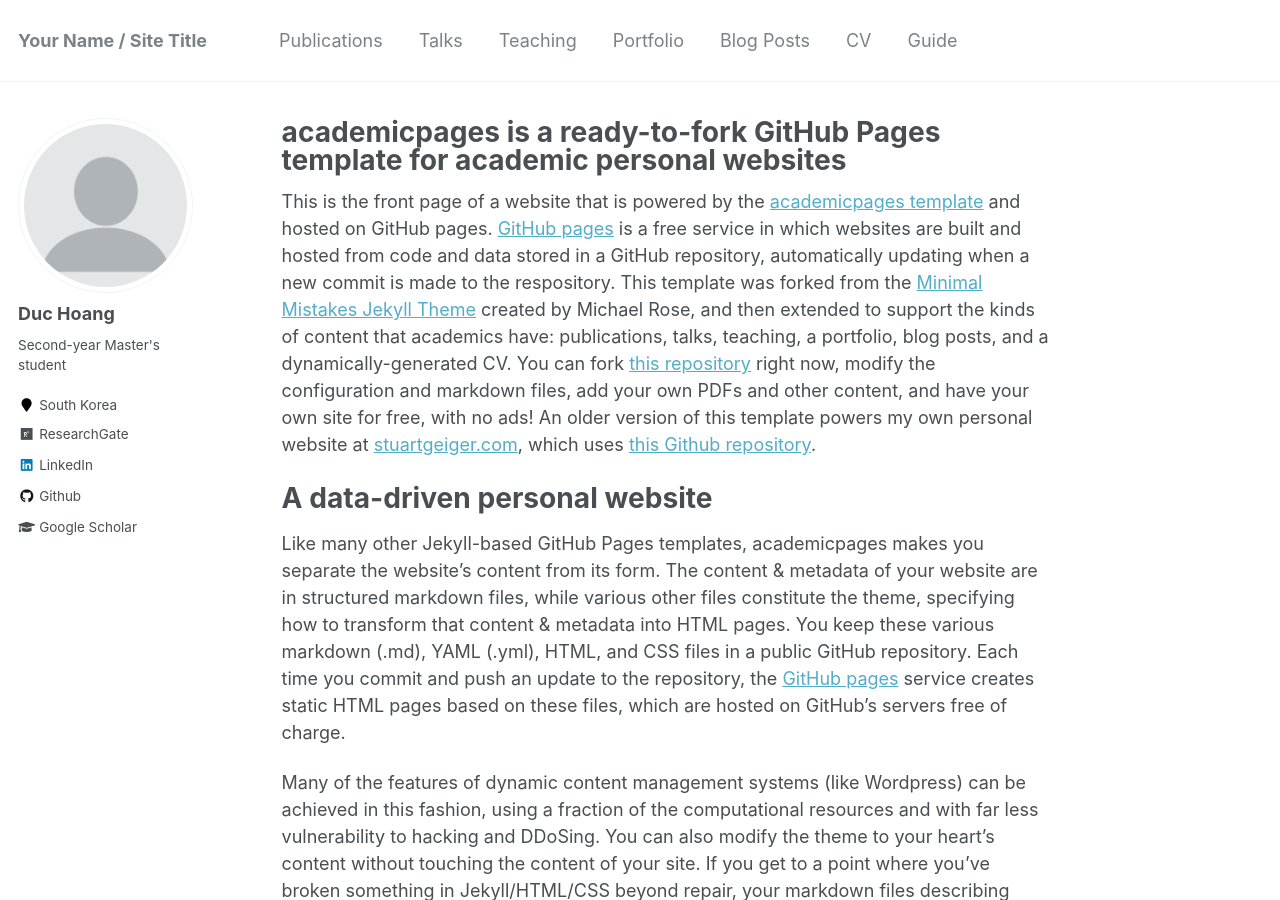
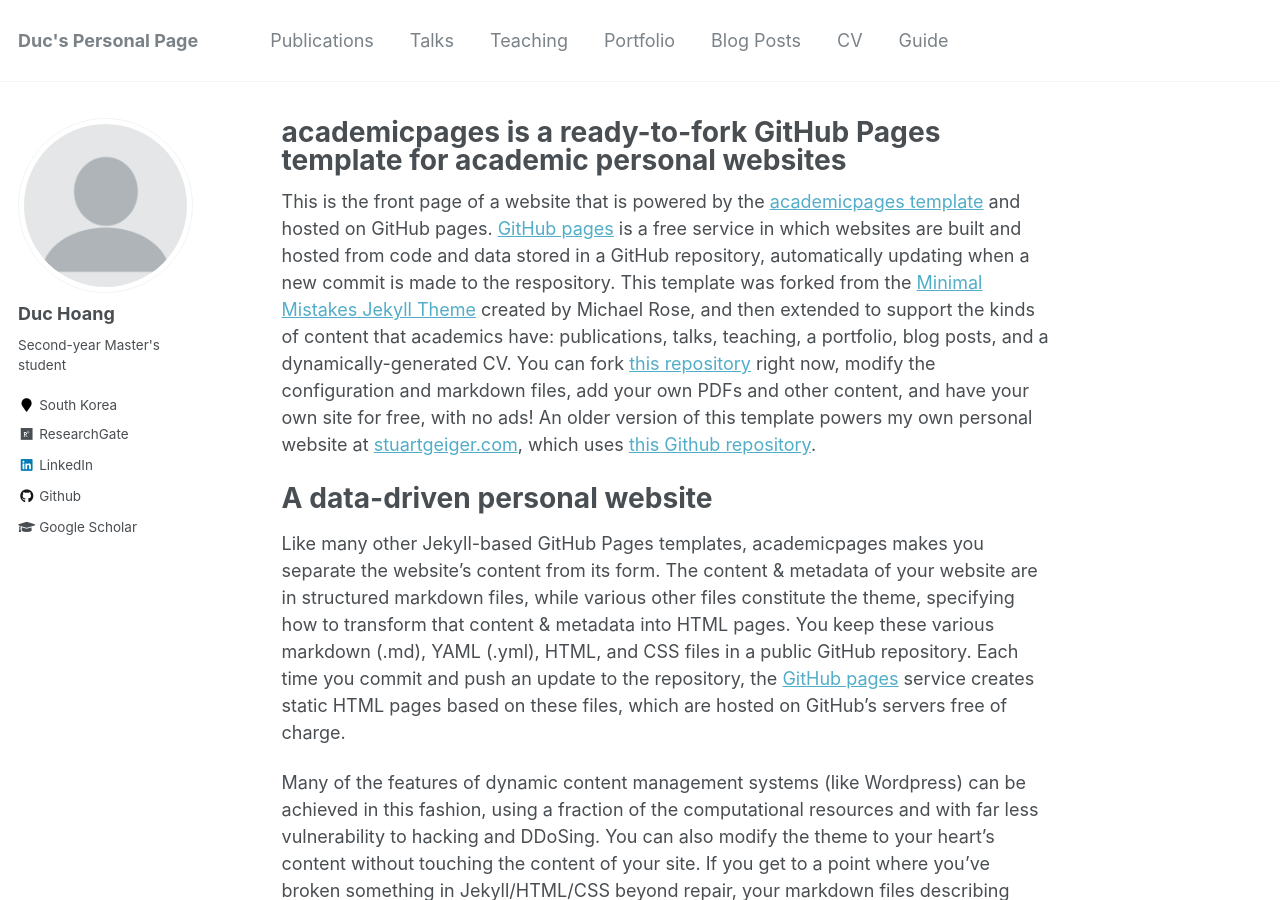
Before and after one commit to duchoang06/duchoang06.github.io, a Jekyll site: the page built from _pages/about.md, in a window 1280 px wide and 900 px high. Built offline with Jekyll 4.4.1, drawn with Linux system fonts in a browser that asks for light colours; some of the changed text lies outside the part shown.

```diff
--- a/_config.yml
+++ b/_config.yml
@@ -7,10 +7,10 @@
 
 # Site Settings
 locale                   : "en-US"
-title                    : "Your Name / Site Title"
+title                    : "Duc's Personal Page"
 title_separator          : "-"
-name                     : &name "Your Name"
-description              : &description "personal description"
+name                     : &name "Duc Hoang"
+description              : &description "Duc's Personal Page"
 url                      : https://duchoang06.github.io # the base hostname & protocol for your site e.g. "https://mmistakes.github.io"
 baseurl                  : "" # the subpath of your site, e.g. "/blog"
 repository               : "duchoang06/duchoang06.github.io"
```
